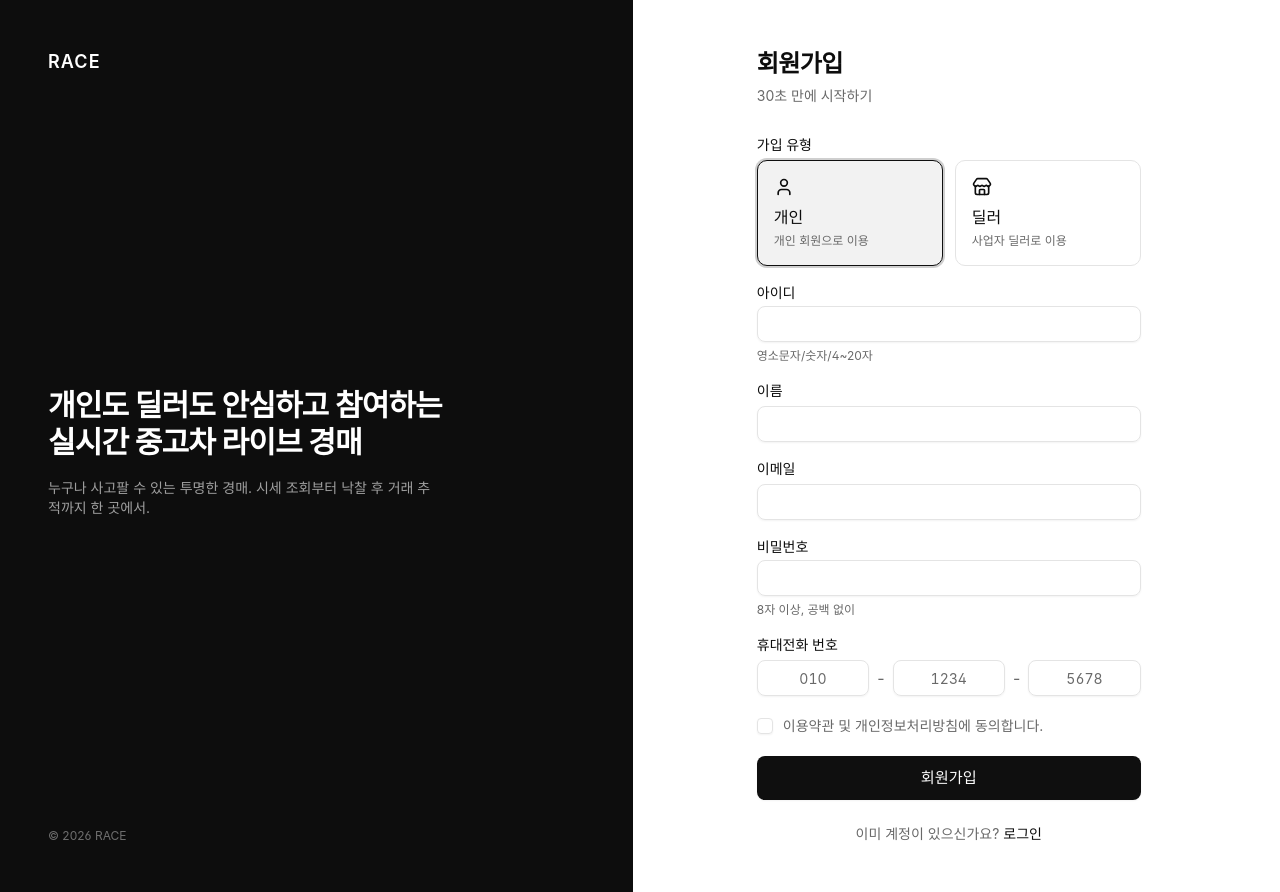
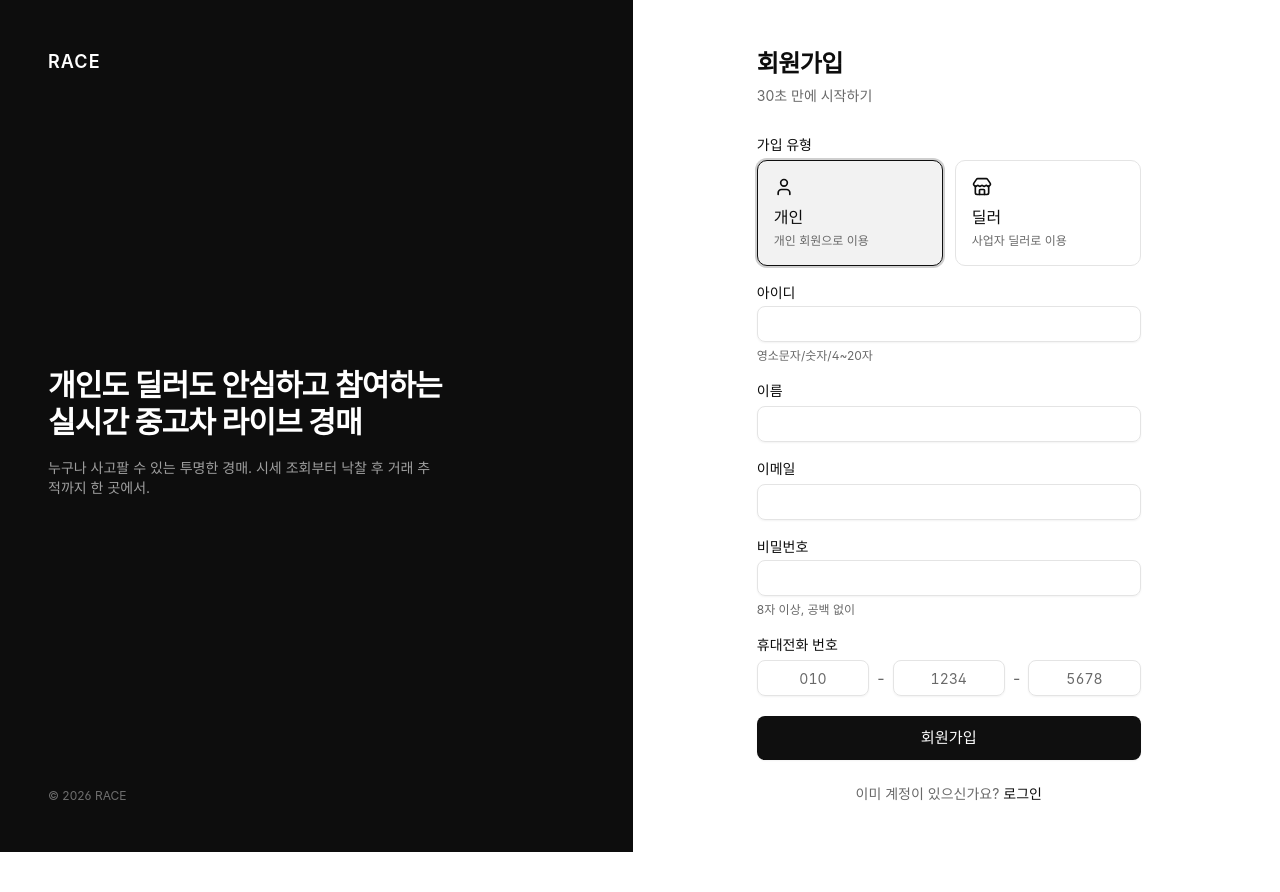
Before and after one commit to softeerbootcamp-8th/WEB-Team1-F1, a React (Vite) app in the folder frontend/: page /signup in a window 1280 px wide. After the commit the page ends 852 px from the top, so only its background shows below. Built offline with nearby package versions, Linux system fonts and the light colour scheme; no server answers; a web font is replaced by a local one.

Commit message:
[refactor] 회원가입 화면에서 약관 동의 절차 제거
signup-page
- 이용약관·개인정보처리방침 동의 체크박스 제거
- 미동의 시 제출을 막던 처리 제거

Related #159

```diff
--- a/frontend/src/features/auth/pages/signup-page.tsx
+++ b/frontend/src/features/auth/pages/signup-page.tsx
@@ -5,7 +5,6 @@ import { toast } from 'sonner'
 import { Button } from '@/components/ui/button'
 import { Input } from '@/components/ui/input'
 import { Label } from '@/components/ui/label'
-import { Checkbox } from '@/components/ui/checkbox'
 import { getErrorMessage } from '@/lib/axios'
 import { markJustSignedUp } from '@/lib/signup-welcome'
 import { AuthShell } from '../components/auth-shell'
@@ -30,7 +29,6 @@ export function SignupPage() {
   const [form, setForm] = useState(INITIAL_FORM)
   const [phone, setPhone] = useState({ area: '', middle: '', last: '' })
   const [role, setRole] = useState<SelfSignUpRole>('GENERAL')
-  const [agree, setAgree] = useState(false)
   const [isSubmitting, setIsSubmitting] = useState(false)
 
   const set = (key: keyof typeof form) => (e: React.ChangeEvent<HTMLInputElement>) =>
@@ -42,10 +40,6 @@ export function SignupPage() {
 
   const submit = async (e: React.FormEvent) => {
     e.preventDefault()
-    if (!agree) {
-      toast.error('약관에 동의해 주세요')
-      return
-    }
 
     setIsSubmitting(true)
     try {
@@ -186,16 +180,6 @@ export function SignupPage() {
             />
           </div>
         </div>
-        <label className="flex items-start gap-2.5 text-sm">
-          <Checkbox
-            checked={agree}
-            onCheckedChange={(v) => setAgree(v === true)}
-            className="mt-0.5"
-          />
-          <span className="text-muted-foreground">
-            이용약관 및 개인정보처리방침에 동의합니다.
-          </span>
-        </label>
         <Button type="submit" size="lg" className="w-full" disabled={isSubmitting}>
           회원가입
         </Button>
```
